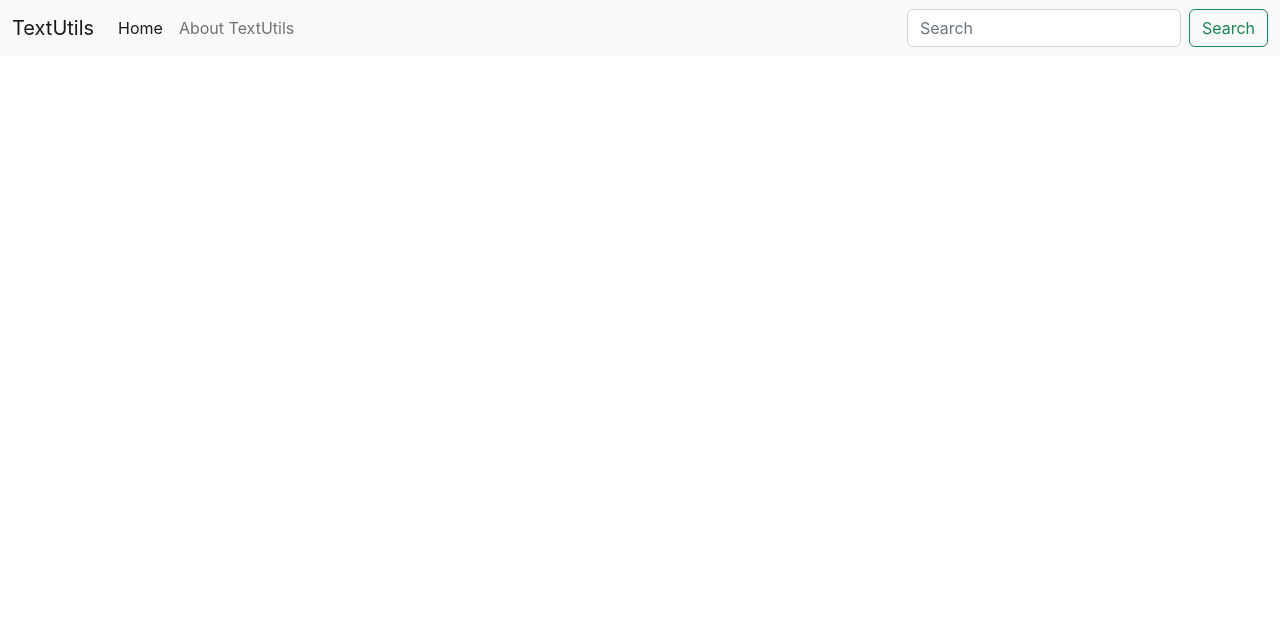
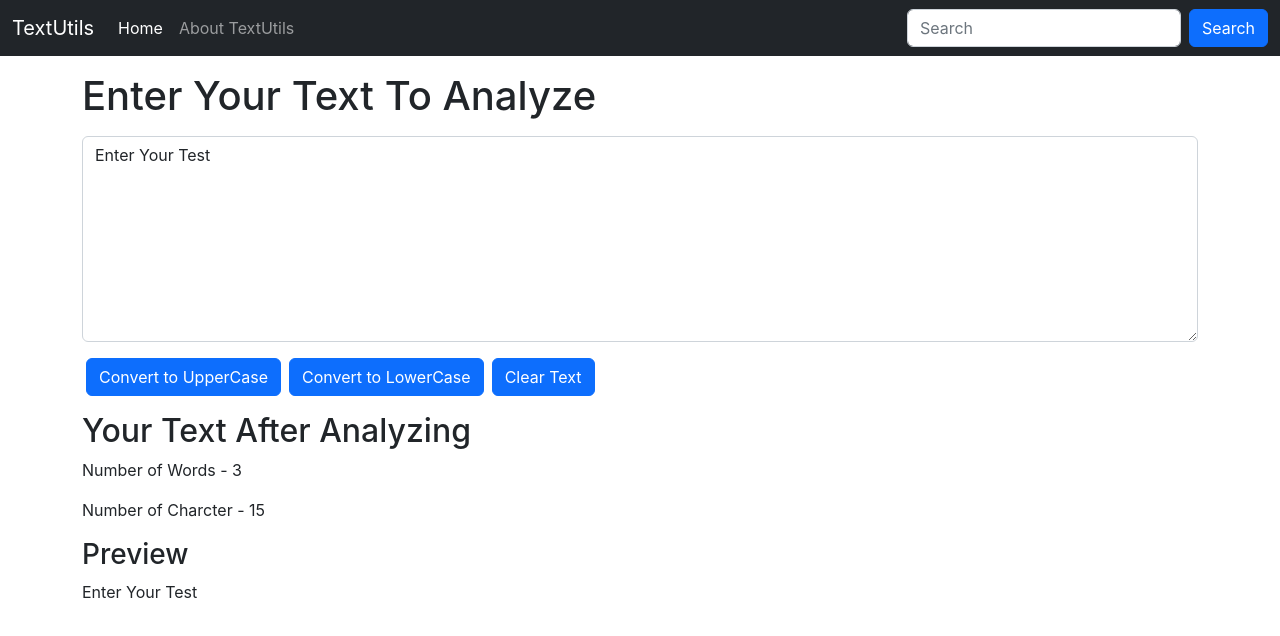
Before and after one commit to hvats16/TextUtils-React, a React (Create React App) app: page / in a window 1280 px wide. Shown: the top 636 px of the page. Built offline with nearby package versions, Linux system fonts and the light colour scheme.

Commit message:
Add buttons

```diff
--- a/src/App.js
+++ b/src/App.js
@@ -1,10 +1,14 @@
 import "./App.css";
 import Navbar from "./components/Navbar";
+import TextForm from "./components/TextForm";
 
 function App() {
   return (
     <>
-    <Navbar title="TextUtils" aboutText="About TextUtils"/>
+      <Navbar title="TextUtils" aboutText="About TextUtils" />
+      <div className="container">
+        <TextForm heading="Enter Your Text To Analyze"/>
+      </div>
     </>
   );
 }
--- a/src/components/Navbar.js
+++ b/src/components/Navbar.js
@@ -3,7 +3,7 @@ import PropTypes from "prop-types";
 
 export default function Navbar(props) {
   return (
-    <nav className="navbar navbar-expand-lg bg-light">
+    <nav className="navbar navbar-expand-lg navbar-dark bg-dark">
       <div className="container-fluid">
         <a className="navbar-brand" href="/">
           {props.title}
@@ -39,7 +39,7 @@ export default function Navbar(props) {
               placeholder="Search"
               aria-label="Search"
             />
-            <button className="btn btn-outline-success" type="submit">
+            <button className="btn btn-primary" type="submit">
               Search
             </button>
           </form>
--- /dev/null
+++ b/src/components/TextForm.js
@@ -0,0 +1,61 @@
+import React, { useState } from "react";
+import PropTypes from "prop-types";
+
+export default function TextForm(props) {
+  const handleUpperCaseClick = () => {
+    let newText = text.toUpperCase();
+    setText(newText);
+  };
+  const handleLowerCaseClick = () => {
+    let newText = text.toLowerCase();
+    setText(newText);
+  };
+  const clearText = () => {
+    let newText = "";
+    setText(newText);
+  };
+  const handleOnCHange = (event) => {
+    setText(event.target.value);
+  };
+
+  const [text, setText] = useState("Enter Your Test");
+  return (
+    <>
+      <div className="conatiner">
+        <h1 className="my-3">{props.heading}</h1>
+        <div className="mb-3">
+          <textarea
+            className="form-control"
+            value={text}
+            id="myBox"
+            rows={"8"}
+            onChange={handleOnCHange}></textarea>
+        </div>
+        <button className="btn btn-primary mx-1" onClick={handleUpperCaseClick}>
+          Convert to UpperCase
+        </button>
+        <button className="btn btn-primary mx-1" onClick={handleLowerCaseClick}>
+          Convert to LowerCase
+        </button>
+        <button className="btn btn-primary mx-1" onClick={clearText}>
+          Clear Text
+        </button>
+      </div>
+      <div className="conatiner my-3">
+        <h2>Your Text After Analyzing</h2>
+        <p>Number of Words - {text.split(" ").length}</p>
+        <p>Number of Charcter - {text.length} </p>
+        <h3>Preview</h3>
+        <p>{text}</p>
+      </div>
+    </>
+  );
+}
+
+TextForm.protoType = {
+  heading: PropTypes.string.isRequired,
+};
+
+TextForm.defaultProps = {
+  heading: "Enter Your Text To Analyze",
+};
```
